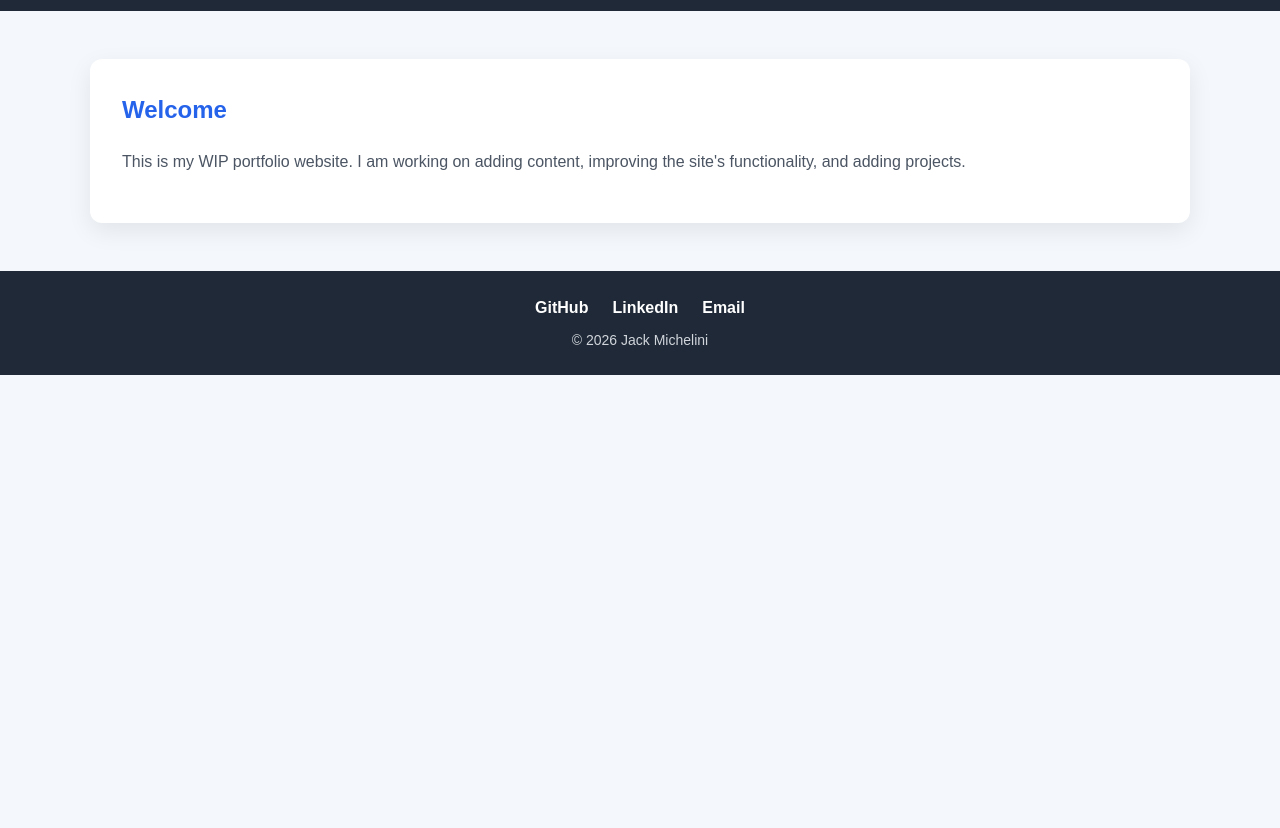
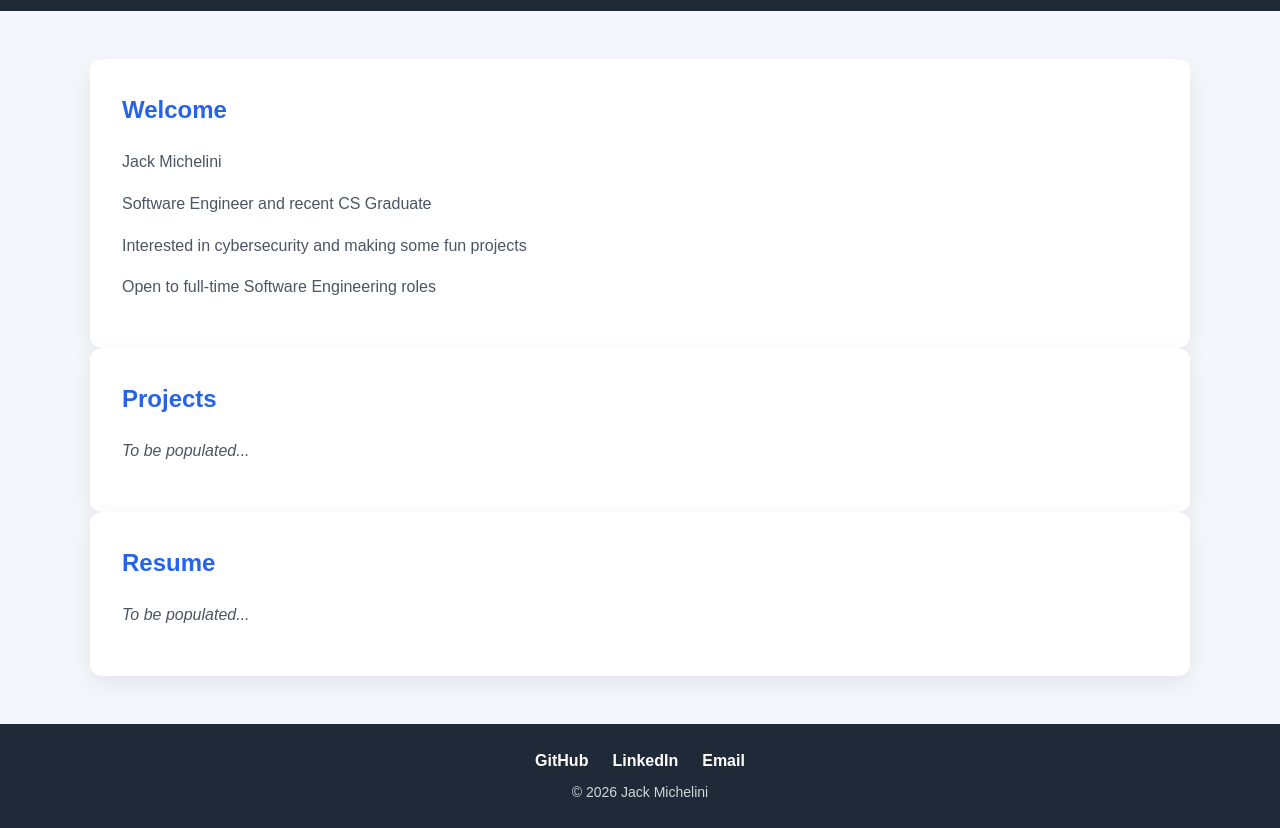
Before and after one commit to jackpm14/jackpm14.github.io, a plain HTML site: page index.html in a window 1280 px wide. Shown: the part 75-903 px from the top of the page. Before the commit the page ends 800 px from the top, so only its background shows below. Drawn offline with Linux system fonts and the light colour scheme.

Commit message:
Added sections

```diff
--- a/index.html
+++ b/index.html
@@ -12,26 +12,34 @@
             <div class="container">
                 <h1>Jack Michelini</h1>
                 <nav aria-label="Main navigation">
-                    <a href="#">Home</a>
-                    <a href="#">About Me</a>
-                    <a href="#">Resume</a>
-                    <a href="#">Projects</a>
+                    <a href="#about">Home</a>
+                    <a href="#projects">Projects</a>
+                    <a href="#resume">Resume</a>
+                    <a href="#footer-contact">Contact</a>
                 </nav>
             </div>
         </header>
         <main class="page-content">
             <div class="container">
-                <section class="hero">
+                <section class="panel-hero" id="about">
                     <h2>Welcome</h2>
-                    <p>
-                    This is my WIP portfolio website. I am working on adding content, improving
-                    the site's functionality, and adding projects.
-                    </p>
+                    <p> Jack Michelini </p>
+                    <p> Software Engineer and recent CS Graduate </p>
+                    <p> Interested in cybersecurity and making some fun projects </p>
+                    <p> Open to full-time Software Engineering roles </p>
+                </section>
+                <section class="panel" id="projects">
+                    <h2>Projects</h2>
+                    <p><i>To be populated...</i></p>
+                </section>
+                <section class="panel" id="resume">
+                    <h2>Resume</h2>
+                    <p><i>To be populated...</i></p>
                 </section>
             </div>
         </main>
         <footer class="site-footer">
-            <div class="container">
+            <div class="container" id="footer-contact">
                 <nav aria-label="Social links">
                     <a href="https://github.com/jackpm14" target="_blank" rel="noopener noreferrer">GitHub</a>
                     <a href="https://www.linkedin.com/in/jack-michelini-6a38b929b/" target="_blank" rel="noopener noreferrer">LinkedIn</a>
--- a/style.css
+++ b/style.css
@@ -57,19 +57,36 @@ body {
     padding: 3rem 0;
 }
 
-.hero {
+.panel-hero {
     background: var(--panel-color);
     padding: 2rem;
     border-radius: 12px;
     box-shadow: 0 8px 24px rgba(0, 0, 0, 0.08);
 }
 
-.hero h2 {
+.panel-hero h2 {
     margin-top: 0;
     color: var(--accent-color);
 }
 
-.hero p {
+.panel-hero p {
+    margin-bottom: 1rem;
+    color: var(--muted-color);
+}
+
+.panel {
+    background: var(--panel-color);
+    padding: 2rem;
+    border-radius: 12px;
+    box-shadow: 0 8px 24px rgba(0, 0, 0, 0.08);
+}
+
+.panel h2 {
+    margin-top: 0;
+    color: var(--accent-color);
+}
+
+.panel p {
     margin-bottom: 1rem;
     color: var(--muted-color);
 }
```
